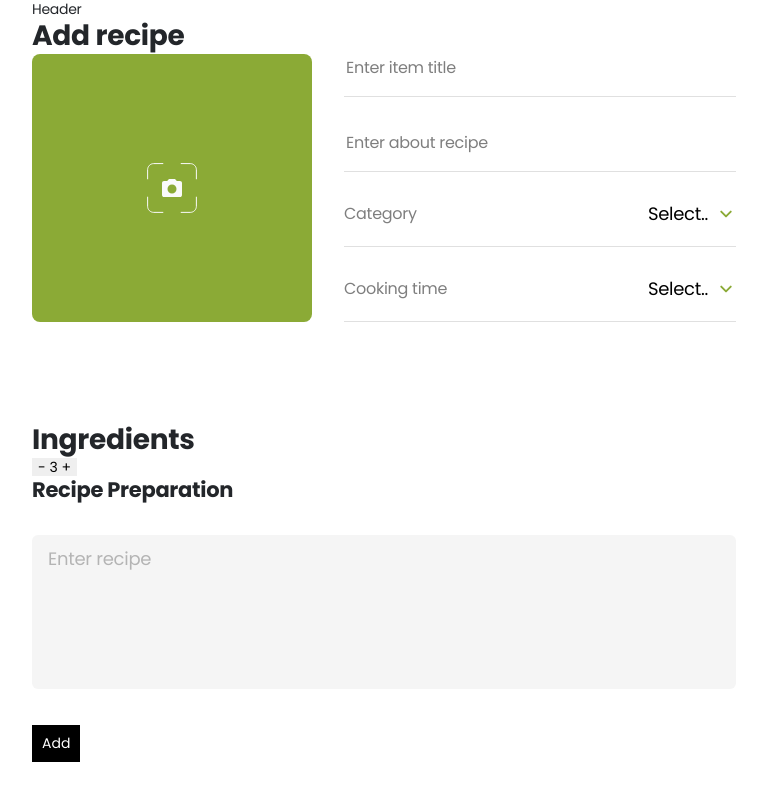
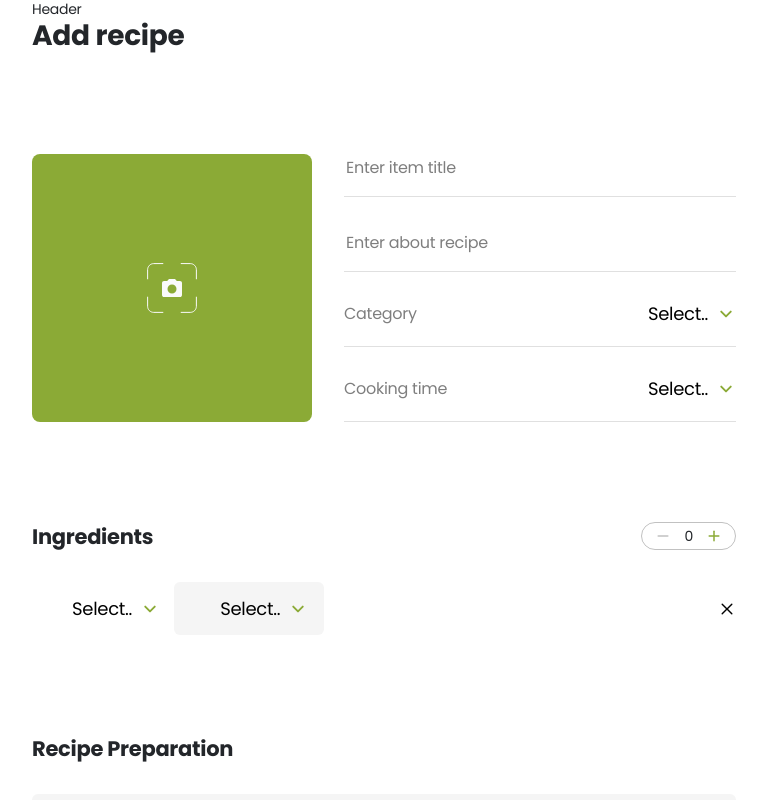
Before and after one commit to snizhanamohyl/project-y9o2mW7i, a React (Create React App) app: page /project-y9o2mW7i/add in a window 1280 px wide. Shown: the top 800 px of the page, without its empty margins (256-1023 px from the left). Built offline with nearby package versions, Linux system fonts and the light colour scheme.

Commit message:
add ingredients section

```diff
--- a/src/components/AddRecipeForm/AddRecipeForm.styled.js
+++ b/src/components/AddRecipeForm/AddRecipeForm.styled.js
@@ -1,10 +1,10 @@
 import styled from 'styled-components';
 
 export const Form = styled.form`
-  margin-bottom: 72px;
+  margin: 72px 0;
 
   @media screen and (min-width: 768px) {
-    margin-bottom: 100px;
+    margin: 100px 0;
   }
   @media screen and (min-width: 1440) {
     margin-bottom: 0;
--- /dev/null
+++ b/src/components/InputNumber/InputNumber.jsx
@@ -0,0 +1,28 @@
+import PropTypes from 'prop-types';
+import { useState } from 'react';
+
+export default function InputNumber({ onChange, ...otherProps }) {
+  const [value, setValue] = useState('');
+
+  const handleChange = ({ target }) => {
+    for (let i = 0; i < target.value.length; i++) {
+      const unicodeNumber = target.value[i].charCodeAt();
+      if (unicodeNumber < 48 || unicodeNumber > 57) return;
+    }
+
+    setValue(target.value);
+    onChange(target.value);
+  };
+
+  return (
+    <input type="text" value={value} onChange={handleChange} {...otherProps} />
+  );
+}
+
+InputNumber.propTypes = {
+  onChange: PropTypes.func,
+};
+
+InputNumber.defaultProps = {
+  onChange: () => null,
+};
--- /dev/null
+++ b/src/components/InputNumber/index.js
@@ -0,0 +1 @@
+export { default } from './InputNumber';
--- a/src/components/RecipeIngredientsFields/RecipeIngredientsFields.jsx
+++ b/src/components/RecipeIngredientsFields/RecipeIngredientsFields.jsx
@@ -1,10 +1,52 @@
+import Select from 'components/Select';
+import {
+  Section,
+  Row,
+  Block,
+  Controller,
+  Ingredients,
+  Item,
+  InputWrapper,
+  NumericInput,
+  RemoveBtn,
+} from './RecipeIngredientsFields.styled';
+import Sprite from 'assets/images/sprite.svg';
+import units from 'data/units.json';
+
 export default function RecipeIngredientsFields() {
   return (
-    <>
-      <div>
+    <Section>
+      <Row>
         <h1>Ingredients</h1>
-        <button>- 3 +</button>
-      </div>
-    </>
+        <Block>
+          <Controller type="button">
+            <svg stroke="var(--button-border-color)">
+              <use href={Sprite + '#icon-minus'}></use>
+            </svg>
+          </Controller>
+          <span>0</span>
+          <Controller type="button">
+            <svg stroke="var(--accent)">
+              <use href={Sprite + '#icon-plus'}></use>
+            </svg>
+          </Controller>
+        </Block>
+      </Row>
+
+      <Ingredients>
+        <Item>
+          <Select />
+          <InputWrapper>
+            <NumericInput maxLength={3} />
+            <Select options={units} />
+          </InputWrapper>
+          <RemoveBtn type="button">
+            <svg stroke="var(--black)">
+              <use href={Sprite + '#icon-cross'}></use>
+            </svg>
+          </RemoveBtn>
+        </Item>
+      </Ingredients>
+    </Section>
   );
 }
--- /dev/null
+++ b/src/components/RecipeIngredientsFields/RecipeIngredientsFields.styled.js
@@ -0,0 +1,113 @@
+import styled from 'styled-components';
+import InputNumber from 'components/InputNumber';
+
+export const Section = styled.section`
+  margin-bottom: 44px;
+
+  @media screen and (min-width: 768px) {
+    margin-bottom: 100px;
+  }
+`;
+
+export const Row = styled.div`
+  margin-bottom: 24px;
+  display: flex;
+  justify-content: space-between;
+  align-items: center;
+
+  @media screen and (min-width: 768px) {
+    margin-bottom: 32px;
+  }
+`;
+
+export const Block = styled.div`
+  padding: 4px 14px;
+  display: flex;
+  align-items: center;
+  gap: 14px;
+
+  border: 1px solid var(--button-border-color);
+  border-radius: 18px;
+`;
+
+export const Controller = styled.button`
+  margin: 0;
+  padding: 0;
+  display: flex;
+  align-items: center;
+
+  background-color: transparent;
+
+  svg {
+    width: 14px;
+    height: 14px;
+  }
+`;
+
+export const Ingredients = styled.ul`
+  display: flex;
+  flex-direction: column;
+  row-gap: 18px;
+
+  list-style: none;
+`;
+
+export const Item = styled.li`
+  display: flex;
+  align-items: center;
+  gap: 14px;
+`;
+
+export const InputWrapper = styled.div`
+  position: relative;
+
+  padding: 0 16px;
+  display: flex;
+  align-items: center;
+  height: 53px;
+
+  background-color: var(--input-bg-color);
+  border-radius: 6px;
+
+  & > div {
+    position: static;
+  }
+
+  & ul {
+    padding-left: 46px;
+    /* display: flex;
+    flex-direction: column;
+    align-items: center; */
+  }
+`;
+
+export const NumericInput = styled(InputNumber)`
+  width: 30px;
+
+  color: var(--text-primary);
+  font-family: Poppins;
+  font-size: 14px;
+  font-style: normal;
+  font-weight: 400;
+  line-height: normal;
+  letter-spacing: -0.28px;
+  text-align: center;
+  background-color: transparent;
+  border: none;
+  outline: none;
+`;
+
+export const RemoveBtn = styled.button`
+  margin-left: auto;
+  padding: 0;
+  display: inline-flex;
+
+  background-color: transparent;
+  border: none;
+  outline: none;
+
+  svg {
+    width: 18px;
+    height: 18px;
+  }
+`;
--- a/src/components/Select/Select.jsx
+++ b/src/components/Select/Select.jsx
@@ -21,18 +21,19 @@ export default function Select({ options, currentOption, onSelect }) {
       return;
     }
 
-    const handleClick = ({ target }) => {
-      const clickedList = target.closest(`.${List.styledComponentId}`);
-      if (!clickedList) {
-        setIsOpen(false);
-        document.removeEventListener('click', handleClick);
-      }
+    const handleNextClick = () => {
+      setIsOpen(false);
+      document.removeEventListener('click', handleNextClick);
     };
 
     setTimeout(() => {
-      document.addEventListener('click', handleClick);
+      document.addEventListener('click', handleNextClick);
     }, 0);
   }, [isOpen]);
+
+  const handleSelect = value => {
+    onSelect(value);
+  };
 
   return (
     <Wrapper>
@@ -47,7 +48,7 @@ export default function Select({ options, currentOption, onSelect }) {
         <ScrollBar>
           <List>
             {options.map(({ label, value }) => (
-              <Option key={value} onClick={() => onSelect(value)}>
+              <Option key={value} onClick={() => handleSelect(value)}>
                 {label}
               </Option>
             ))}
--- /dev/null
+++ b/src/data/units.json
@@ -0,0 +1,22 @@
+[
+	{
+		"id": 1,
+		"label": "tbs",
+		"value": "tbs"
+	},
+	{
+		"id": 2,
+		"label": "tsp",
+		"value": "tsp"
+	},
+	{
+		"id": 3,
+		"label": "kg",
+		"value": "kg"
+	},
+	{
+		"id": 4,
+		"label": "g",
+		"value": "g"
+	}
+]
--- a/src/index.css
+++ b/src/index.css
@@ -37,6 +37,7 @@
   --light-green-bg: #ebf3d4;
   --placeholder-color: #bdbdbd;
   --border-bottom-color: #e0e0e0;
+  --button-border-color: rgba(51, 51, 51, 0.3);
   --line-color: rgba(112, 112, 112, 0.17);
   --input-bg-color: #f5f5f5;
   --input-border-color-focus: rgba(35, 38, 42, 0.2);
```
